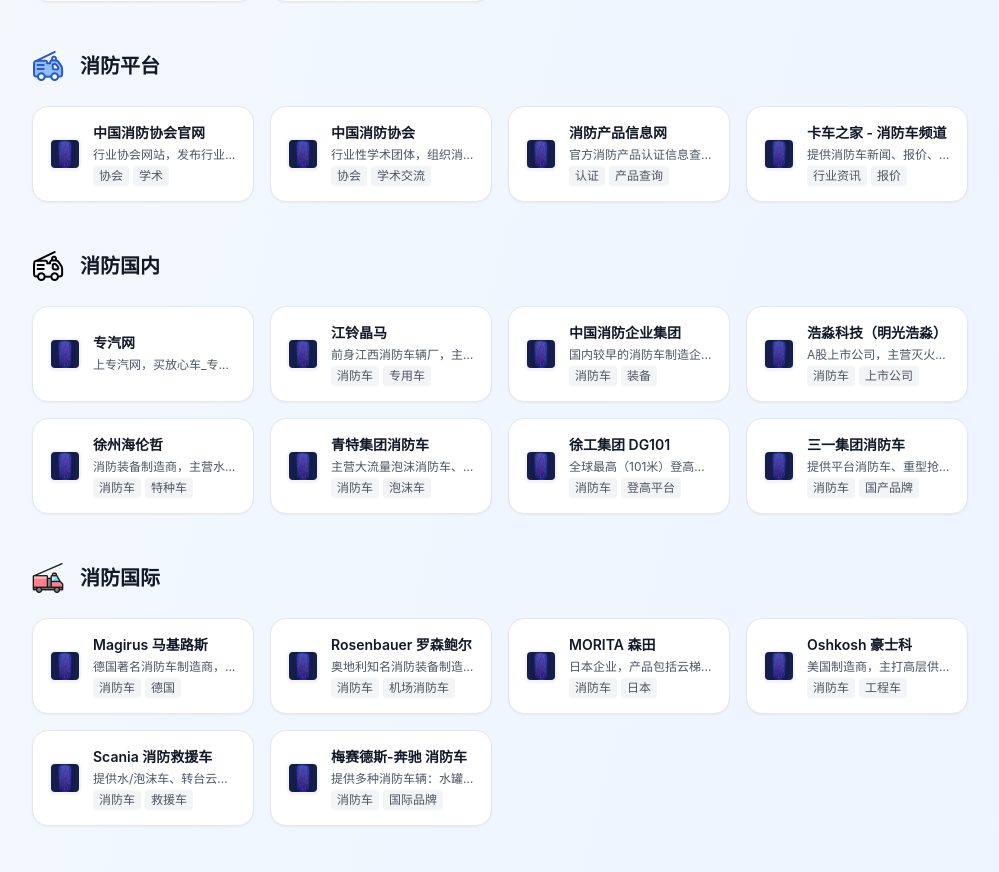
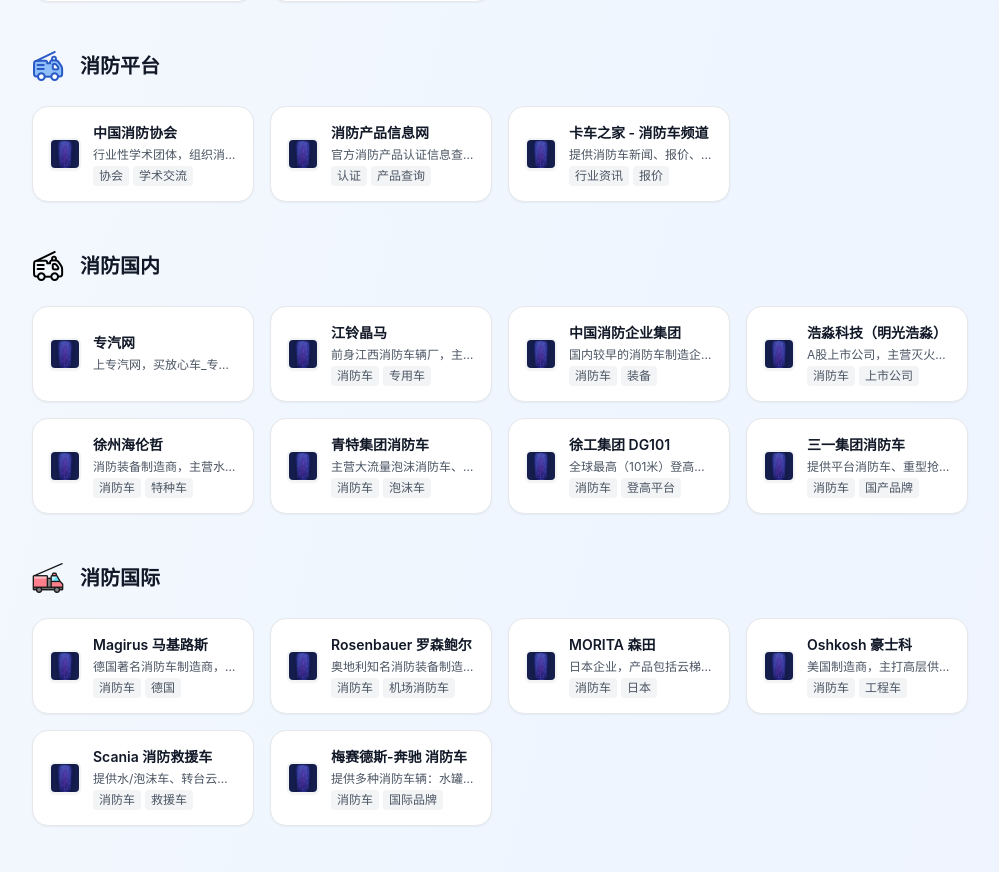
Before and after one commit to synmv/binnav111, a React (Vite) app: page / in a window 1280 px wide. Shown: the part 1311-2183 px from the top of the page, without its empty margins (280-1279 px from the left). Built offline with nearby package versions, Linux system fonts and the light colour scheme.

Commit message:
🔧 Auto-update website config via EdgeOne Functions

```diff
--- a/src/websiteData.js
+++ b/src/websiteData.js
@@ -1,4 +1,4 @@
-// 网站数据 - 通过管理后台更新于 2025/8/30 19:24:16
+// 网站数据 - 通过管理后台更新于 2025/8/30 19:55:09
 
 // 站点配置
 export const siteConfig = {
@@ -383,19 +383,6 @@
       "标准"
     ],
     "icon": "https://icon.nbvil.com/favicon?url=com.cn"
-  },
-  {
-    "id": 1755966000003,
-    "name": "中国消防协会官网",
-    "description": "行业协会网站，发布行业新闻、学术活动、标准解读等。",
-    "url": "http://www.cfpa.cn",
-    "category": "category_1756542988056",
-    "tags": [
-      "协会",
-      "学术",
-      "行业资讯"
-    ],
-    "icon": "https://icon.nbvil.com/favicon?url=www.cfpa.cn"
   },
   {
     "id": 1755963000003,
```
